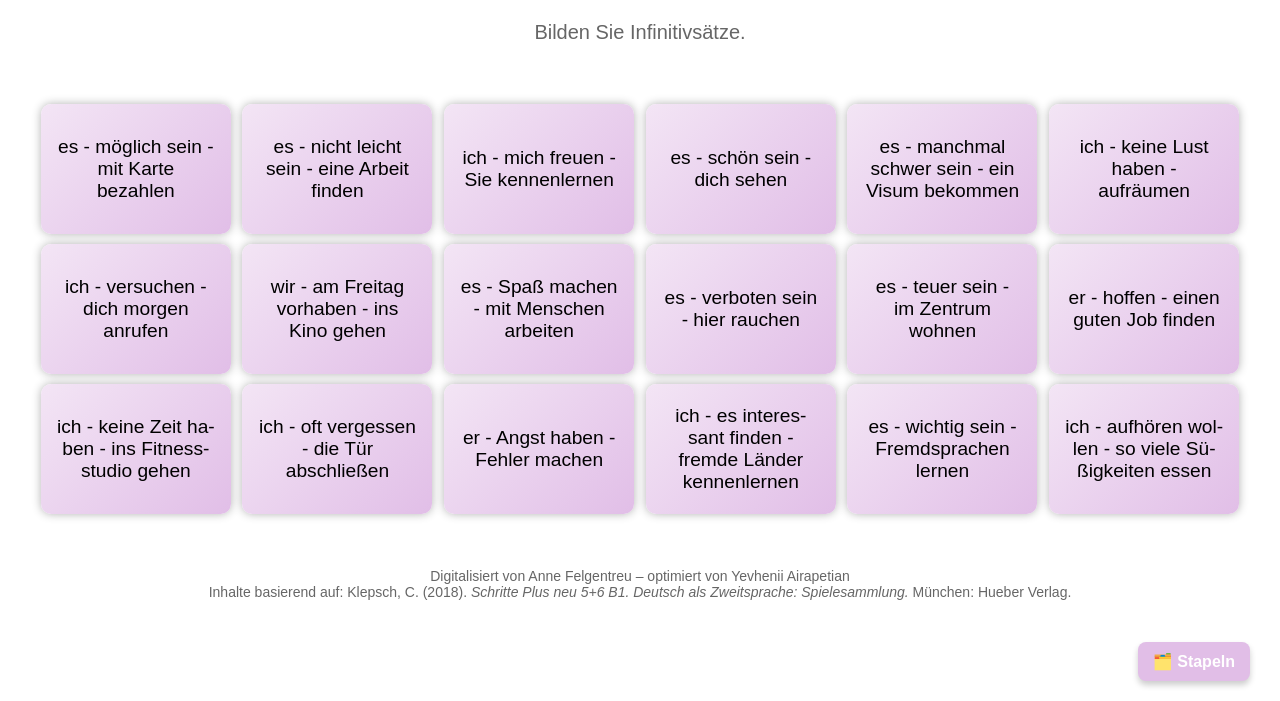
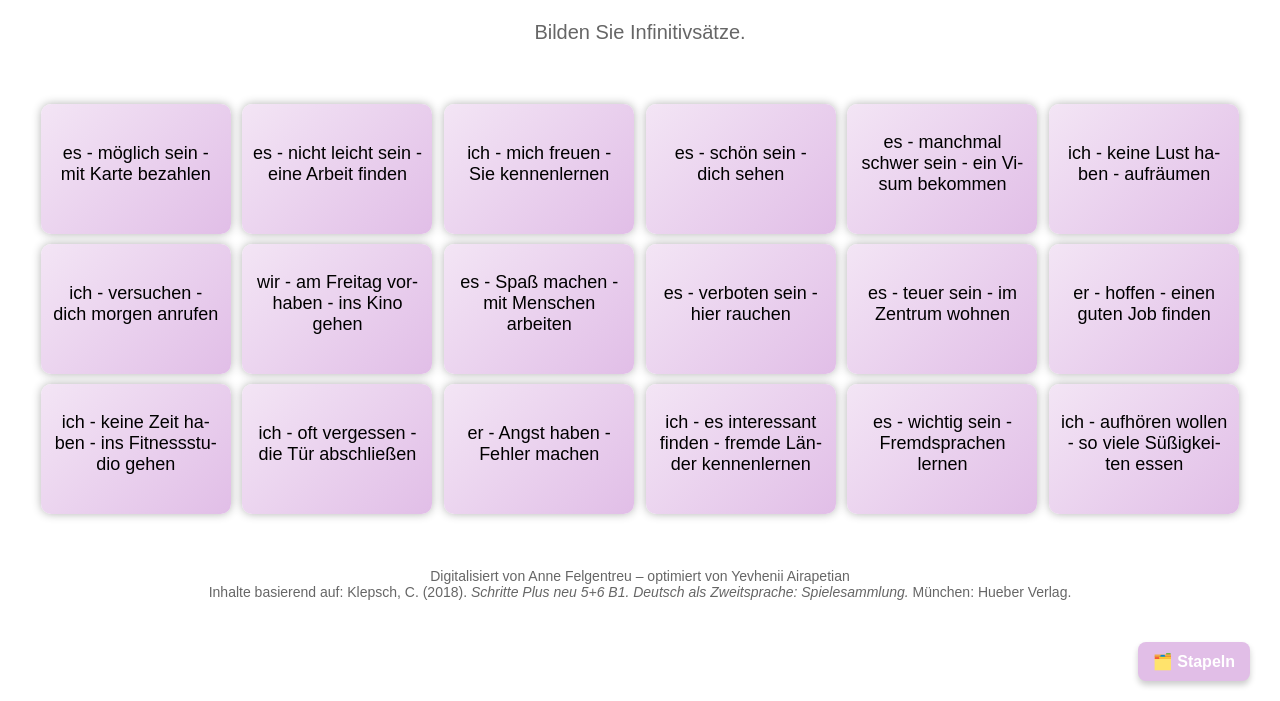
Before and after one commit to fragfrauanne/test_B1, a plain HTML site: page index.html in a window 1280 px wide. Shown: the part 99-800 px from the top of the page. Drawn offline with Linux system fonts and the light colour scheme.

Commit message:
Update styles.css

```diff
--- a/styles.css
+++ b/styles.css
@@ -127,11 +127,6 @@ h1 {
 
 .card-front,
 .card-back {
-    /* styles for card text scrolling */
-    /* IE and Edge fallback*/
-    -ms-overflow-style: none;
-    /* Firefox */
-    scrollbar-width: none;
     position: absolute;
     width: 100%;
     height: 100%;
@@ -141,21 +136,15 @@ h1 {
     justify-content: center;
     border-radius: 10px;
     box-shadow: 0 0 10px rgba(0, 0, 0, 0.3);
-    /* box-sizing: border-box; */
+    box-sizing: border-box;
     /* Das sorgt dafür, dass Padding und Border in der festen Größe enthalten sind */
-    /* padding: 10px 10px 20px 10px; */
+    padding: 10px 10px 20px 10px;
     /* Oben, Rechts, Unten, Links – hier hast du z.B. mehr Platz unten */
     font-weight: normal;
     font-size: 18px;
     text-align: center;
     hyphens: auto;
-    padding: 1.4rem 1rem;
-    box-sizing: border-box;
-    font-size: clamp(1rem, 1.5vw, 1.2rem);
     overflow-wrap: break-word;
-    overflow-y: auto;
-    word-break: break-word;
-    /* overflow-wrap: break-word; */
     backface-visibility: hidden;
     background: linear-gradient(135deg, #f3e5f5, #e1bee7);
     /* Roter Farbverlauf =  135deg, #ff9999, #ffcccc */
```
